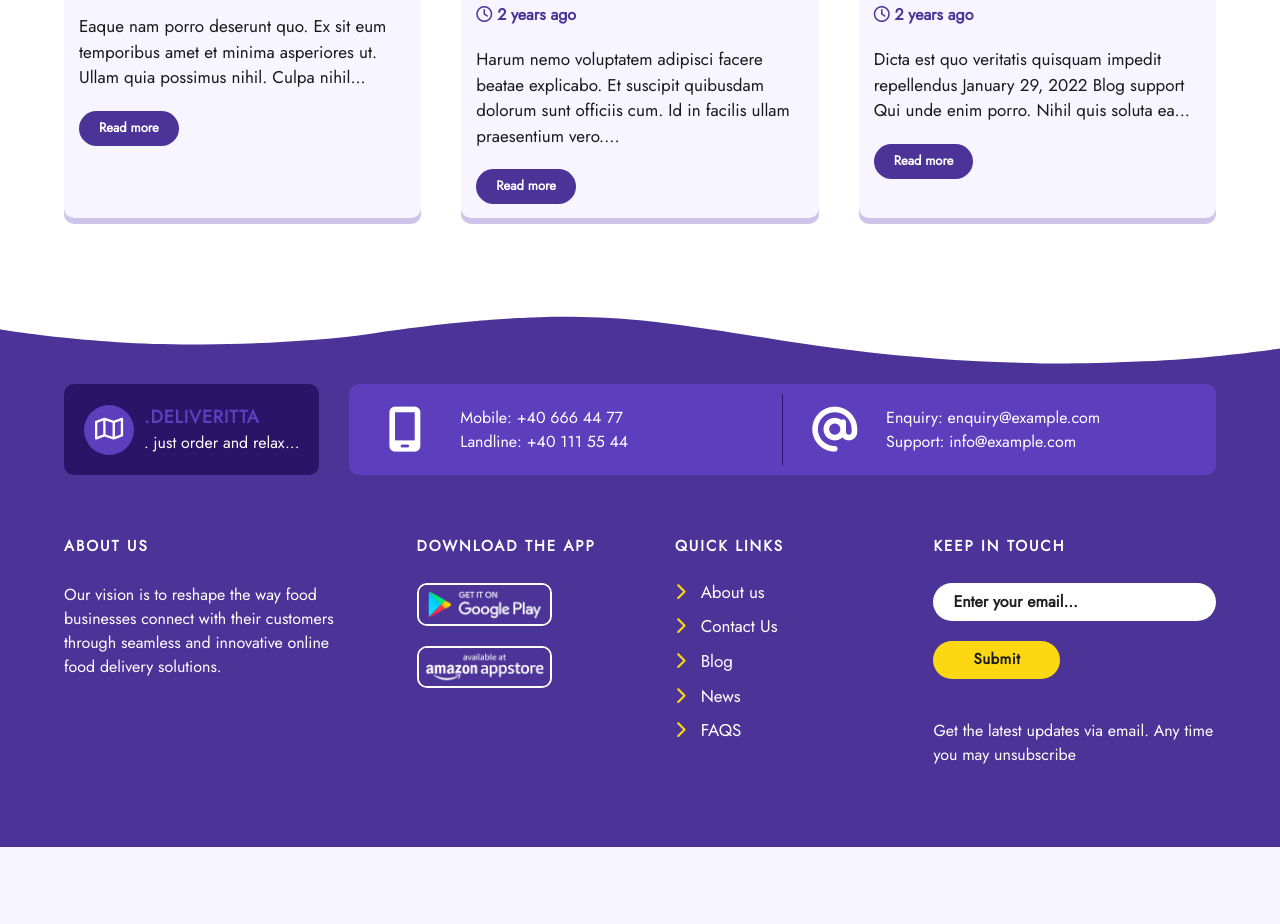
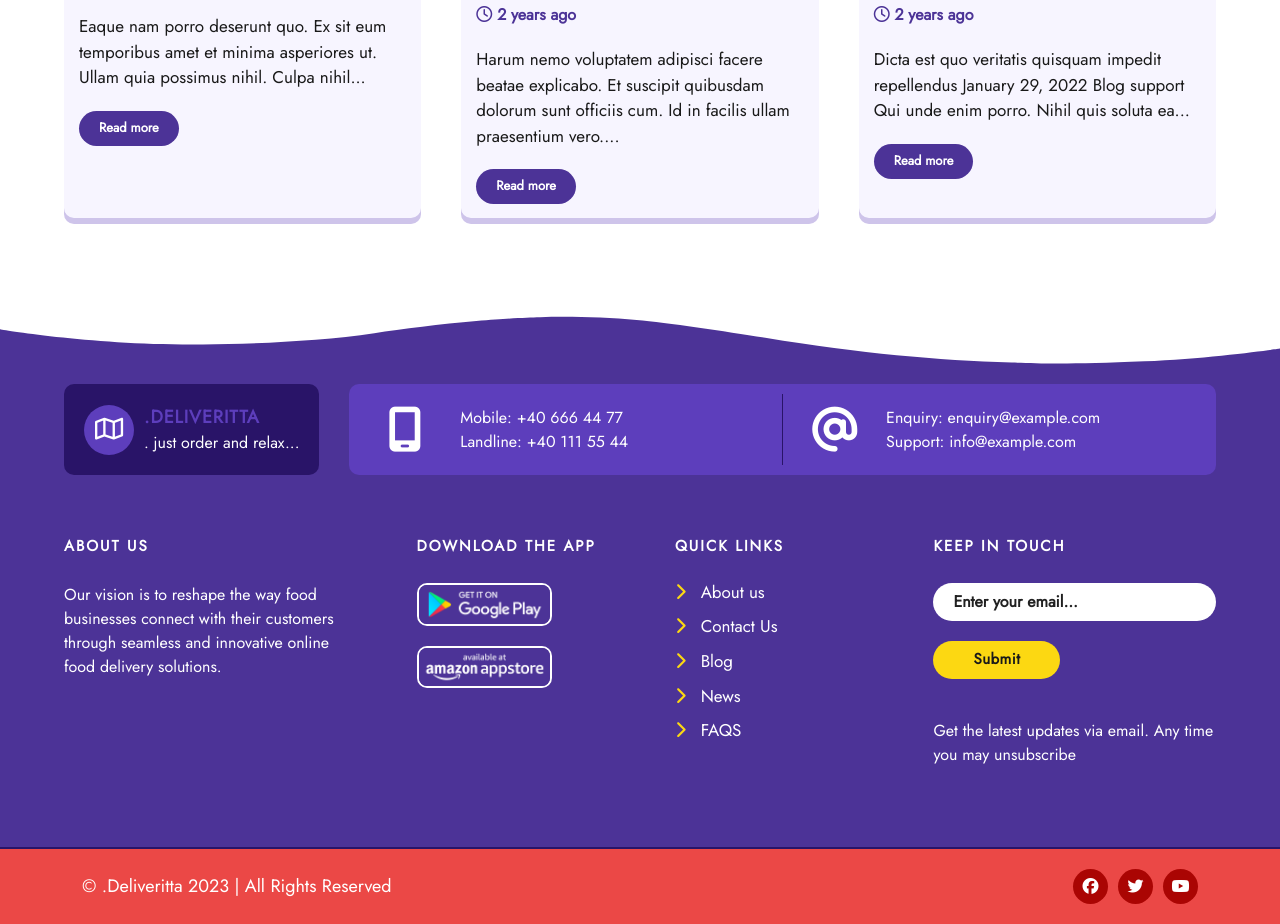
Before and after one commit to juanmoncayo55/deliver, a website: page index.html in a window 1280 px wide. Shown: the part 3314-4238 px from the top of the page. Before the commit the page ends 4161 px from the top, so only its background shows below. Drawn offline with Linux system fonts and the light colour scheme.

Commit message:
Se integró el footer de el final, el footer que contiene las redes sociales y los derechos de autor.

```diff
--- a/index.html
+++ b/index.html
@@ -260,6 +260,22 @@
 				</div>
 			</div>
 		</div>
+		<div class="footer-bottom">
+			<div class="contenedor footer-bottom__contenedor">
+				<p class="text">&copy; .Deliveritta 2023 | All Rights Reserved</p>
+				<div class="footer-bottom__socialnetwork">
+					<a href="#" class="link-socialnetwork">
+						<i class="fa-brands fa-facebook"></i>
+					</a>
+					<a href="#" class="link-socialnetwork">
+						<i class="fa-brands fa-twitter"></i>
+					</a>
+					<a href="#" class="link-socialnetwork">
+						<i class="fa-brands fa-youtube"></i>
+					</a>
+				</div>
+			</div>
+		</div>
 	</footer>
 </body>
 	<script src="build/js/script.js"></script>
--- a/src/scss/layout/_footer.scss
+++ b/src/scss/layout/_footer.scss
@@ -148,6 +148,36 @@
 		    }
 		}
 	}
+	&-bottom{
+		background-color: v.$rojo;
+		padding: 2rem;
+		border-top: 2px solid #291468;
+		&__contenedor{
+			display: flex;
+			justify-content: space-between;
+			align-items: center;
+			& .text{ font-size: 1.8rem; }
+		}
+		&__socialnetwork{
+			display: flex;
+			justify-content: center;
+			column-gap: 1rem;
+			& .link-socialnetwork{
+				background-color: #AA0503;
+				border-radius: 5rem;
+				width: 35px;
+				height: 35px;
+				display: flex;
+				justify-content: center;
+				align-items: center;
+				& i{ color: v.$blanco; font-size: 1.6rem; }
+				&:hover{
+					background-color: v.$negro;
+					transition: .3s all ease-in-out;
+				}
+			}
+		}
+	}
 }
 
 .menu-footer{
```
Also changed, not shown: build/css/app.css.
